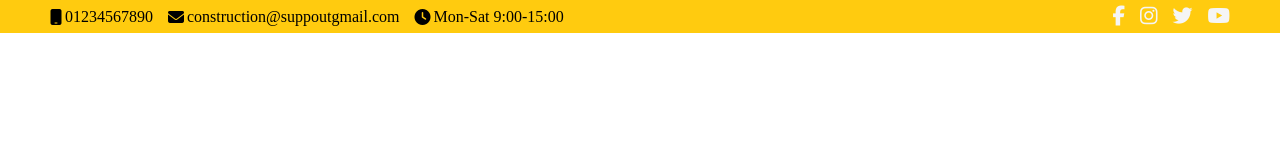
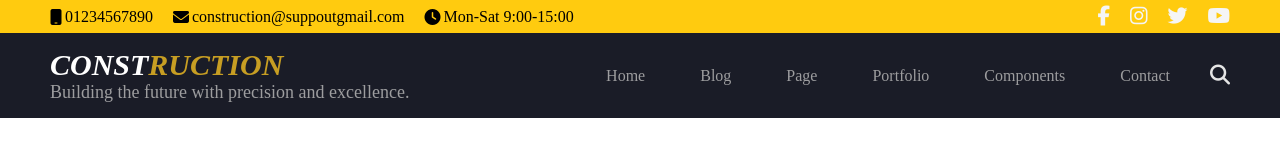
Before and after one commit to TalhaJubair35/construction, a plain HTML site: page index.html in a window 1280 px wide. Drawn offline with Linux system fonts and the light colour scheme.

Commit message:
two heading complete

```diff
--- a/index.html
+++ b/index.html
@@ -36,7 +36,21 @@
     </section>
 
     <header>
-
+        <div class="web-name">
+            <h1>CONST<span>RUCTION</span></h1>
+            <p>Building the future with precision and excellence.</p>
+        </div>
+        <nav class="nav-bar">
+            <ul>
+                <li><a href="#">Home</a></li>
+                <li><a href="#">Blog</a></li>
+                <li><a href="#">Page</a></li>
+                <li><a href="#">Portfolio</a></li>
+                <li><a href="">Components</a></li>
+                <li><a href="">Contact</a></li>
+                <li><i class="fa-sharp fa-solid fa-magnifying-glass"></i></li>
+            </ul>
+        </nav>
     </header>
 </body>
 
--- a/style.css
+++ b/style.css
@@ -37,14 +37,14 @@ body {}
     display: flex;
     align-items: center;
     justify-content: center;
-    gap: 15px;
+    gap: 20px;
 }
 
 .links {
     display: flex;
     align-items: center;
     justify-content: center;
-    gap: 15px;
+    gap: 20px;
 }
 .links li {
     list-style: none;
@@ -70,3 +70,64 @@ body {}
     align-items: center;
     gap: 3px;
 }
+
+/* header  */
+header {
+display: flex;
+    align-items: center;
+    justify-content: space-between;
+    padding: 15px 50px;
+    background-color: var(--bgaccent);
+    /* border: 10px solid #e31515; */
+}
+.web-name {
+
+}
+.web-name h1 {
+    font-size: 30px;
+    color: var(--txtaccent);
+    font-style: italic;
+    font-weight:700;
+    /* color: var(--txtaccent); */
+}
+.web-name h1 span {
+    color: var(--haccent2);
+
+}
+.web-name p {
+    font-size: 20px;
+    color: var(--txtaccent1);
+    font-size: 18px;
+    font-weight: 500;
+}
+
+
+.nav-bar ul {
+    display: flex;
+    align-items: center;
+    justify-content: space-between;
+    /* border: 1px solid #f50505; */
+    gap: 25px;
+
+}
+.nav-bar ul li {
+    list-style: none;
+    /* margin: 0 20px; */
+
+}
+.nav-bar ul li a {
+    padding: 15px;
+    text-decoration: none;
+    color: var(--txtaccent1);
+    font-size: 16px;
+}
+.nav-bar ul li a:hover {
+    color: var(--txtaccent);
+    background-color: var(--haccent);
+    transition: all 0.3s ease-in-out;
+}
+.nav-bar ul li i {
+    color: var(--txtaccent5);
+    font-size: 20px;
+
+}
```
